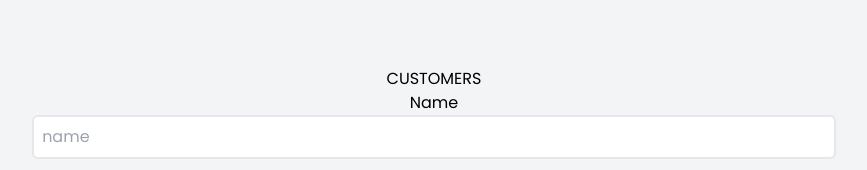
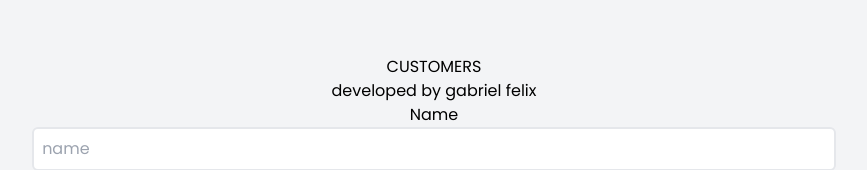
Before and after one commit to gabrielfel1x/registration-base, a JavaScript app in the folder frontend/: page / in a window 1280 px wide. Shown: the part 249-419 px from the top of the page, without its empty margins (206-1073 px from the left). Built offline with nearby package versions, Linux system fonts and the light colour scheme; no server answers; a web font is replaced by a local one.

Commit message:
add developer credits

```diff
--- a/frontend/src/components/Title.vue
+++ b/frontend/src/components/Title.vue
@@ -1,6 +1,7 @@
 <template>
   <div>
     <h1 class="font-bold text-5xl text-gray-900">CUSTOMERS</h1>
+    <span class="font-light">developed by <a href="github.com/gabrielfel1x" class="font-semibold text-gray-900">gabriel felix</a></span>
   </div>
 </template>
 
```
